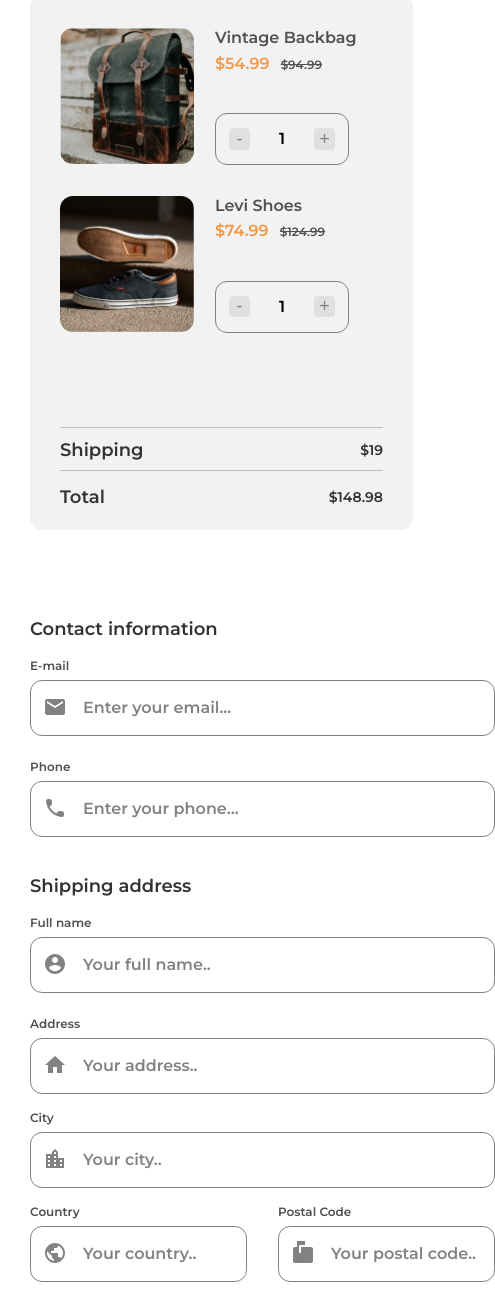
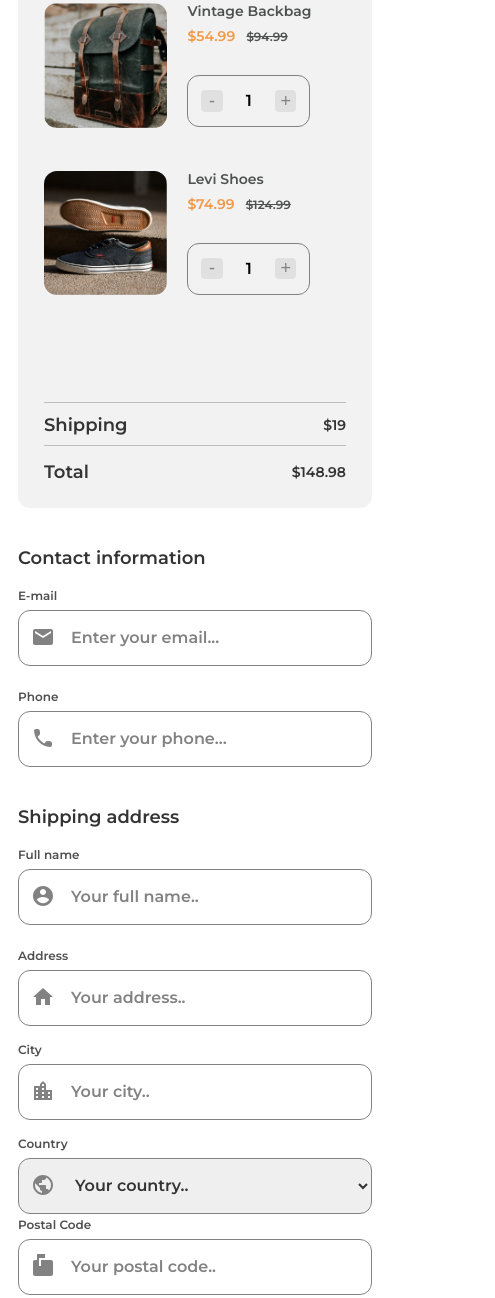
Before and after one commit to ashwin366/Checkout-Component-Webpage, a plain HTML site: page index.html in a window 390 px wide. Shown: the part 109-1407 px from the top of the page, 495 px wide, since content can reach past the window. Drawn offline with Linux system fonts and the light colour scheme.

Commit message:
Responsive

```diff
--- a/css/styles.css
+++ b/css/styles.css
@@ -73,6 +73,14 @@ hr{
 
 .text-input--short{
   width: 217px;
+}
+
+.default-country ~ .item1__text-input {
+  color: #828282;
+}
+
+.default-country{
+  color: #828282;
 }
 
 .text-input--high{
@@ -170,7 +178,6 @@ input[type="checkbox"]{
 .item2__product{
   margin-bottom: 31.6px;
 }
-
 
 .item2__image__wrapper{
   float: left;
@@ -315,3 +322,69 @@ input[type="checkbox"]{
     margin: 30px 0 50px;
   }
 }
+
+@media (max-width:525px){
+  h1{
+    font-size: 24px;
+    line-height: 29px;
+  }
+
+  h2{
+    font-size: 18px;
+    line-height: 24px;
+  }
+
+
+
+  .l-container__item1{
+    width: 100%;
+  }
+
+  .item1__area{
+    flex-direction: column;
+  }
+
+  .text-input--long{
+    width: 100%;
+  }
+
+  .text-input--short{
+    width: 100%;
+  }
+
+  .item2__image__wrapper{
+    width: 122.75px;
+    height: 124.64px;
+  }
+
+  .item2__product__quantity{
+    margin-top: 30px;
+    width: 122.8px;
+  }
+}
+
+@media (max-width:442px){
+  body{
+    padding: 32px 18px;
+  }
+
+  .l-container__item2{
+    width: 100%;
+  }
+
+  .item2__wrapper{
+    width: inherit;
+    margin: 21px 0 0;
+    padding: 30px 26px;
+  }
+
+  .item2__product-name{
+    font-size: 14px;
+    line-height: 17px;
+  }
+
+  .item2__product-price{
+    font-size: 14px;
+    line-height: 17px;
+  }
+}
--- a/index.html
+++ b/index.html
@@ -28,35 +28,42 @@
 
       <form class="" action="index.html" method="post">
         <label class="item1__label" for="email">E-mail</label>
-        <input class="item1__text-input text-input--long text-input--high" type="email" name="email" id="email" placeholder="Enter your email...">
+        <input class="item1__text-input text-input--long text-input--high" type="email" name="email" id="email" placeholder="Enter your email..." required>
 
         <label class="item1__label" for="phone-no">Phone</label>
-        <input class="item1__text-input text-input--long text-input--high" type="number" name="phone-no" id="phone-no" placeholder="Enter your phone...">
+        <input class="item1__text-input text-input--long text-input--high" type="tel" pattern="[0-9]{3}-[0-9]{2}-[0-9]{3}" name="phone-no" id="phone-no" placeholder="Enter your phone..." required>
 
 
         <h2>Shipping address</h2>
         <label class="item1__label" for="name">Full name</label>
-        <input class="item1__text-input text-input--long text-input--high" type="text" name="name" id="name" placeholder="Your full name..">
+        <input class="item1__text-input text-input--long text-input--high" type="text" name="name" id="name" placeholder="Your full name.." required>
 
         <label class="item1__label" for="address">Address</label>
-        <input class="item1__text-input text-input--long text-input--low" type="text" name="address" id="address" placeholder="Your address..">
+        <input class="item1__text-input text-input--long text-input--low" type="text" name="address" id="address" placeholder="Your address.." required>
 
         <label class="item1__label" for="city">City</label>
-        <input class="item1__text-input text-input--long text-input--low" type="text" name="city" id="city" placeholder="Your city..">
+        <input class="item1__text-input text-input--long text-input--low" type="text" name="city" id="city" placeholder="Your city.." required>
 
         <div class="item1__area">
           <div class="item1__country">
             <label class="item1__label" for="country">Country</label>
-            <input class="item1__text-input text-input--short" type="text" name="country" id="country" placeholder="Your country..">
+            <select class="item1__text-input text-input--short" name="country" id="country" required>
+              <option class="default-country" value="country">Your country..</option>
+              <option value="USA">USA</option>
+              <option value="India">India</option>
+              <option value="Cuba">Cuba</option>
+              <option value="Russia">Russia</option>
+              <option value="Qatar">Qatar</option>
+            </select>
           </div>
           <div class="item1__postal">
             <label class="item1__label" for="postal-code">Postal Code</label>
-            <input class="item1__text-input text-input--short" type="number" name="postal-code" id="postal-code" placeholder="Your postal code..">
+            <input class="item1__text-input text-input--short" type="numeric" name="postal-code" id="postal-code" placeholder="Your postal code.." required>
           </div>
 
         </div>
 
-        <input type="checkbox" id="save-info">
+        <input type="checkbox" id="save-info" required>
         <label for="save-info" class="item1__label label__checkbox">Save this information for next time</label>
 
         <button class="item1__btn btn" type="submit" name="button">Continue</button>
```
